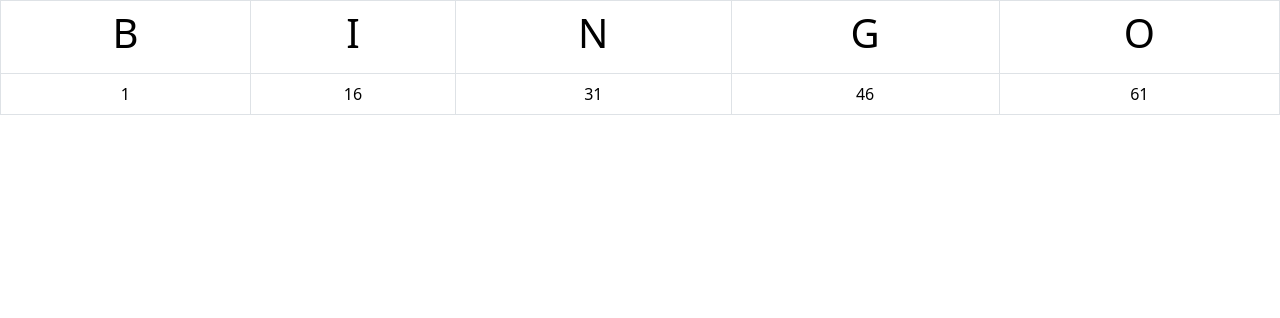
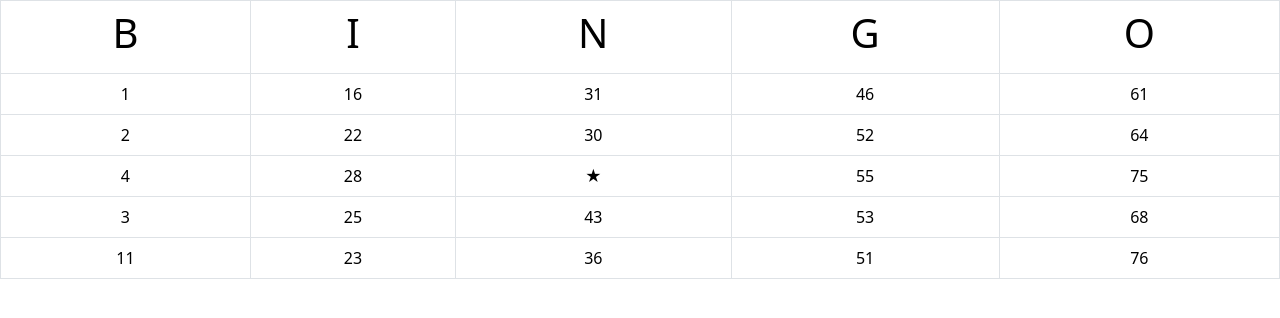
Before and after one commit to argiejavier/bingo, a plain HTML site: page index.html in a window 1280 px wide. Drawn offline with nearby package versions, Linux system fonts and the light colour scheme.

Commit message:
My First Commit.

```diff
--- a/index.html
+++ b/index.html
@@ -25,14 +25,53 @@
             </thead>
             <tbody>
                 <!-- Body -->
-                <tr>
-                    <!-- Row -->
+                <tr> <!-- Row -->
+                    <!-- Data -->
                     <td>1</td>
-                    <!-- Data -->
                     <td>16</td>
                     <td>31</td>
                     <td>46</td>
                     <td>61</td>
+                </tr>
+
+                <tr>
+
+                    <td>2</td>
+                    <td>22</td>
+                    <td>30</td>
+                    <td>52</td>
+                    <td>64</td>
+
+                </tr>
+
+                <tr>
+
+                    <td>4</td>
+                    <td>28</td>
+                    <td>★</td>
+                    <td>55</td>
+                    <td>75</td>
+
+                </tr>
+
+                <tr>
+
+                    <td>3</td>
+                    <td>25</td>
+                    <td>43</td>
+                    <td>53</td>
+                    <td>68</td>
+
+                </tr>
+
+                <tr>
+
+                    <td>11</td>
+                    <td>23</td>
+                    <td>36</td>
+                    <td>51</td>
+                    <td>76</td>
+
                 </tr>
             </tbody>
             <tfoot>
@@ -41,4 +80,5 @@
         </table>
     </div>
 </body>
+<script src="./index.js"></script>
 </html>
```
